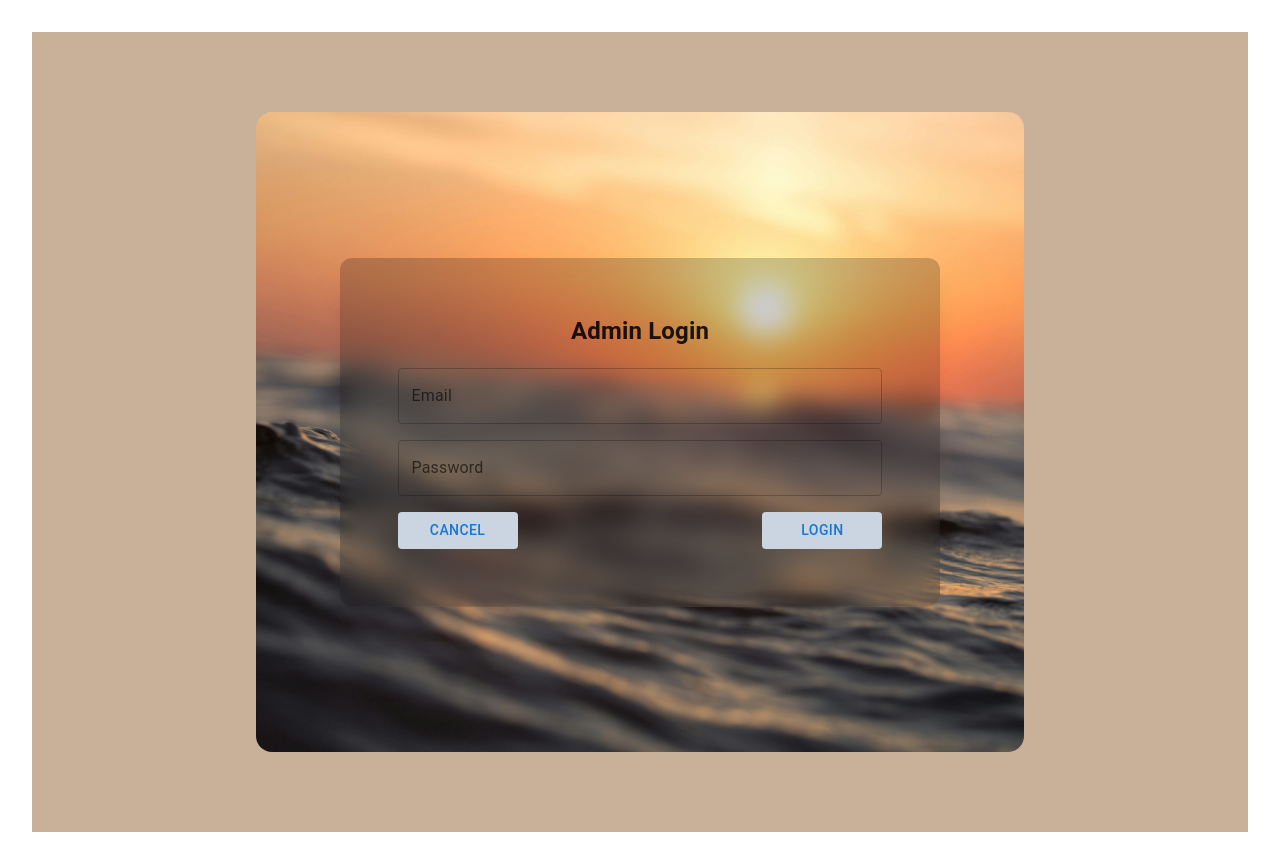
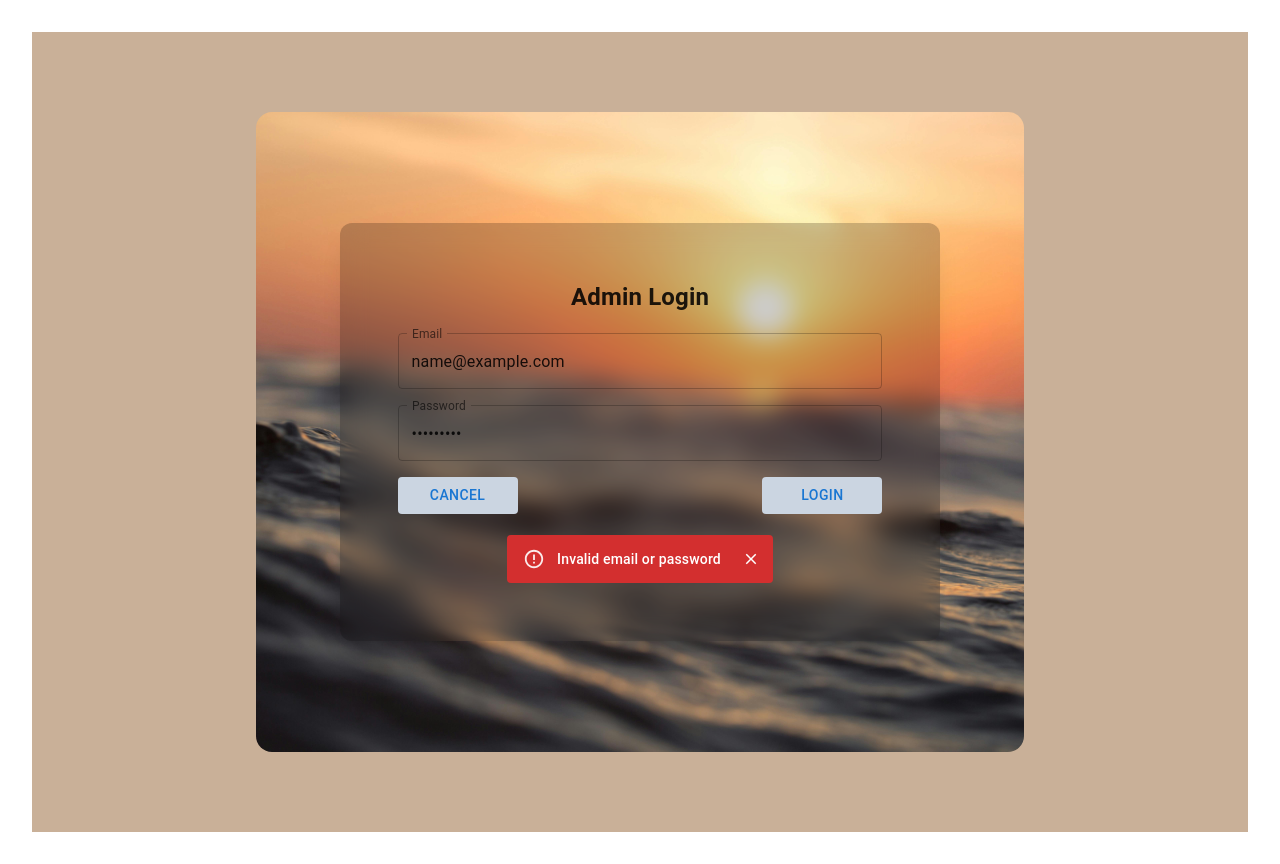
Before and after one commit to Tendwa-T/pillars-of-hope, a React (Vite) app in the folder client/: page /admin in a window 1280 px wide. Both pictures are taken after typing "name@example.com", "Sample123" into the empty fields and a click on the button "LOGIN". Built offline with nearby package versions, Linux system fonts and the light colour scheme; no server answers.

Commit message:
Feat: Implemented Alert component on Login

```diff
--- /dev/null
+++ b/client/src/components/admin/AlertComponent.jsx
@@ -0,0 +1,41 @@
+import { useState } from 'react';
+import { Alert, Collapse, IconButton } from '@mui/material';
+import CloseIcon from '@mui/icons-material/Close';
+import Box from '@mui/material/Box';
+import PropTypes from 'prop-types';
+
+export default function AlertComponent({ message, severity, show, onClose }) {
+    const [alert, setAlert] = useState(show);
+    return (
+        <Box sx={{ width: 'max-content', mt: 2 }}>
+            <Collapse in={alert}>
+                <Alert action={
+                    <IconButton
+                        aria-label='close'
+                        color='inherit'
+                        size='small'
+                        onClick={() => {
+                            setAlert(false);
+                            if (onClose) onClose();
+                        }}
+                    >
+                        <CloseIcon fontSize='inherit' />
+                    </IconButton>
+                }
+                    variant='filled'
+                    severity={severity}
+
+                >
+                    {message}
+                </Alert>
+            </Collapse>
+        </Box>
+    )
+}
+
+AlertComponent.propTypes = {
+    message: PropTypes.string.isRequired,
+    severity: PropTypes.string.isRequired,
+    show: PropTypes.bool.isRequired,
+    onClose: PropTypes.func,
+}
--- a/client/src/components/admin/AppBar.jsx
+++ b/client/src/components/admin/AppBar.jsx
@@ -12,14 +12,24 @@ import Button from '@mui/material/Button';
 import Tooltip from '@mui/material/Tooltip';
 import MenuItem from '@mui/material/MenuItem';
 import AdbIcon from '@mui/icons-material/Adb';
+import { useAuth } from '../../context/useAuth';
+import { ThemeContext } from '../../theme/ThemeContext';
+import { useContext } from 'react';
+import { ContrastOutlined } from '@mui/icons-material';
+
 
 
 export default function AppBarComponent() {
     const [anchorElNav, setAnchorElNav] = useState(null);
     const [anchorElUser, setAnchorElUser] = useState(null);
 
-    const pages = ['Products', 'Pricing', 'Blog'];
-    const settings = ['Profile', 'Account', 'Dashboard', 'Logout'];
+    const { toggleTheme } = useContext(ThemeContext);
+
+    const { logout } = useAuth();
+
+    const pages = ['Dashboard', 'Events', 'Users'];
+    const settings = ['Profile'];
+
 
     const handleOpenNavMenu = (event) => {
         setAnchorElNav(event.currentTarget);
@@ -34,7 +44,7 @@ export default function AppBarComponent() {
         setAnchorElUser(null);
     }
     return (
-        <AppBar position="static">
+        <AppBar position="static" sx={{ zIndex: (theme) => theme.zIndex.drawer + 1 }}>
             <Container maxWidth="xl">
                 <Toolbar disableGutters>
                     <AdbIcon sx={{ display: { xs: 'none', md: 'flex' }, mr: 2 }} />
@@ -42,7 +52,7 @@ export default function AppBarComponent() {
                         variant="h6"
                         noWrap
                         component='a'
-                        href="/admin"
+                        href="/admin/dashboard"
                         sx={{
                             mr: 2,
                             display: { xs: 'none', md: 'flex' },
@@ -99,7 +109,7 @@ export default function AppBarComponent() {
                         variant="h5"
                         noWrap
                         component='a'
-                        href="/admin"
+                        href="/admin/dashboard"
                         sx={{
                             mr: 2,
                             display: { xs: 'flex', md: 'none' },
@@ -125,9 +135,13 @@ export default function AppBarComponent() {
                         ))}
                     </Box>
                     <Box sx={{ flexGrow: 0 }}>
+                        <IconButton onClick={toggleTheme} sx={{ mx: 4 }}>
+                            <ContrastOutlined />
+                        </IconButton>
+
                         <Tooltip title="Open settings">
                             <IconButton onClick={handleOpenUserMenu} sx={{ p: 0 }}>
-                                <Avatar alt="Remy Sharp" src="/static/images/avatar/2.jpg" />
+                                <Avatar alt={useAuth().currentUser.userName} src="/static/images/avatar/2.jpg" sx={{ bgcolor: 'purple' }} />
                             </IconButton>
                         </Tooltip>
                         <Menu
@@ -151,10 +165,15 @@ export default function AppBarComponent() {
                                     <Typography textAlign="center">{setting}</Typography>
                                 </MenuItem>
                             ))}
+                            <MenuItem key="logout" onClick={logout}>
+                                <Typography textAlign="center">LogOut</Typography>
+                            </MenuItem>
+
                         </Menu>
                     </Box>
                 </Toolbar>
             </Container>
+
         </AppBar>
     )
 
--- a/client/src/components/admin/Drawer.jsx
+++ b/client/src/components/admin/Drawer.jsx
@@ -1,6 +1,7 @@
 import { useState } from "react";
-import { List, Box, ListItem, ListItemButton, ListItemText, Button, SwipeableDrawer, ListItemIcon } from "@mui/material";
+import { List, Box, ListItem, ListItemButton, ListItemText, Button, SwipeableDrawer, ListItemIcon, IconButton, Divider } from "@mui/material";
 import PropTypes from "prop-types";
+import CloseIcon from '@mui/icons-material/Close';
 
 export default function DrawerComponent({ labels, icons }) {
     const [open, setOpen] = useState(false);
@@ -14,6 +15,7 @@ export default function DrawerComponent({ labels, icons }) {
         label,
         icon: icons[index]
     }));
+    const drawerWidth = 250;
 
     const list = () => (
         <Box
@@ -34,15 +36,40 @@ export default function DrawerComponent({ labels, icons }) {
             </List>
         </Box>
     );
+    const DrawerHeader = () => (
+        <>
+            <Box
+                sx={{
+                    display: 'flex',
+                    alignItems: 'center',
+                    justifyContent: 'flex-end',
+                    padding: '0 8px',
+                    // necessary for content to be below app bar
+                    ...({ theme }) => theme.mixins.toolbar,
+                }}
+            >
+                <IconButton onClick={toggleDrawer(false)}><CloseIcon /></IconButton>
+
+            </Box>
+            <Divider />
+        </>
+    );
     return (
         <div>
             <Button onClick={toggleDrawer(true)}>Open Drawer</Button>
             <SwipeableDrawer
+                sx={{
+                    width: drawerWidth,
+                    flexShrink: 0,
+                    [`& .MuiDrawer-paper`]: { width: drawerWidth, boxSizing: 'border-box' },
+                }}
                 anchor="left"
                 open={open}
                 onClose={toggleDrawer(false)}
                 onOpen={toggleDrawer(true)}
             >
+                <DrawerHeader />
+
                 {list()}
 
             </SwipeableDrawer>
@@ -53,5 +80,5 @@ export default function DrawerComponent({ labels, icons }) {
 
 DrawerComponent.propTypes = {
     labels: PropTypes.arrayOf(PropTypes.string).isRequired,
-    icons: PropTypes.array.isRequired
+    icons: PropTypes.array
 }
--- a/client/src/pages/admin/LoginPage.jsx
+++ b/client/src/pages/admin/LoginPage.jsx
@@ -3,12 +3,15 @@ import { Box, Button, Container, TextField, Backdrop, CircularProgress } from "@
 import { useState } from "react";
 import { useAuth } from "../../context/useAuth";
 import { useNavigate } from "react-router-dom";
-import { AuthProvider } from "../../context/AuthContext";
+import AlertComponent from "../../components/admin/AlertComponent";
+
+
 
 
 export default function AdminLoginPage() {
     const [email, setEmail] = useState("");
     const [isLoading, setIsLoading] = useState(false);
+    const [alert, setAlert] = useState({ show: false, message: "", severity: "" })
     const [password, setPassword] = useState("");
     const { login } = useAuth();
     const nav = useNavigate();
@@ -22,17 +25,21 @@ export default function AdminLoginPage() {
         setPassword(event.target.value);
     };
 
+    const handleAlertClose = () => {
+        setAlert({ ...alert, show: false })
+    }
+
 
     const handleSubmit = async (event) => {
         setIsLoading(true);
         event.preventDefault();
-        if ((await login(email, password)) === false) {
-            setIsLoading(false);
-            return;
-
+        const loginSuccess = await login(email, password);
+        if (!loginSuccess) {
+            setAlert({ show: true, message: "Invalid email or password", severity: "error" });
+        } else {
+            nav('/admin/dashboard');
         }
-        console.log(AuthProvider.currentUser);
-        nav('/admin/dashboard');
+        setIsLoading(false);
     }
     const handleCancel = () => {
         setEmail("");
@@ -41,7 +48,7 @@ export default function AdminLoginPage() {
     return (
         <div className="flex justify-center items-center h-[100vh] bg-[#c9b098]">
             <div className="flex justify-center items-center flex-col h-[80vh] w-[60vw] bg-[url('../../../login_backdrop.jpg')] bg-center bg-cover rounded-2xl">
-                <Container maxWidth='sm' className="backdrop-blur-md bg-black/20 rounded-xl m-[10vw] p-[2vw] shadow-xl ">
+                <Container maxWidth='sm' className="backdrop-blur-md bg-black/20 rounded-xl my-[10vw] mx-[5vw] p-[2vw] shadow-xl ">
                     <Box sx={{
                         display: 'flex',
                         flexDirection: 'column',
@@ -87,11 +94,10 @@ export default function AdminLoginPage() {
                             </div>
                         </form>
                         {isLoading && <CircularProgress />}
+                        {alert.show && <AlertComponent message={alert.message} severity={alert.severity} show={alert.show} onClose={handleAlertClose} />}
                     </Box>
                 </Container>
             </div>
         </div>
-
-
     )
 }
```
